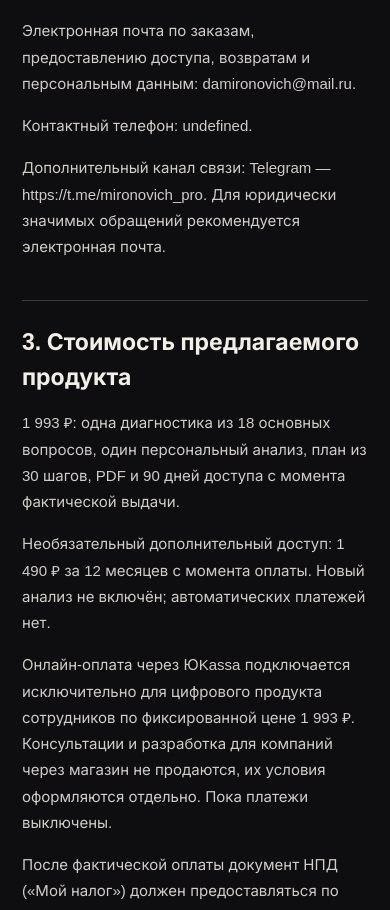
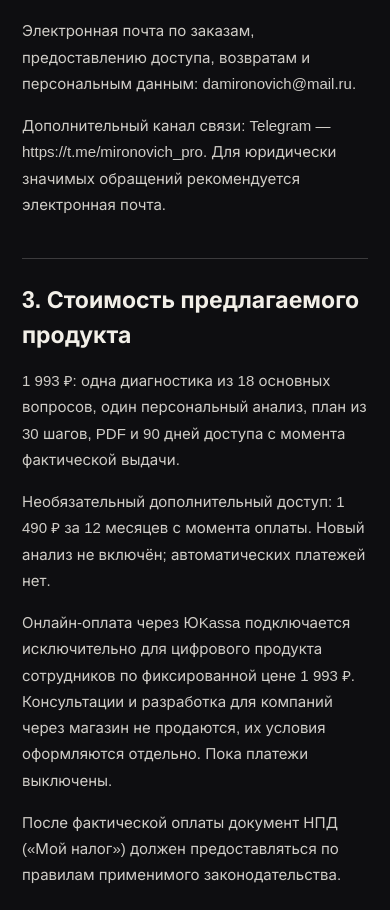
Before and after one commit to mironovich2345-code/mironovich.pro, a Next.js app: page /requisites in a window 390 px wide. Shown: the part 1187-2097 px from the top of the page. Built offline with nearby package versions, Linux system fonts and the light colour scheme; no server answers; a web font is replaced by a local one.

Commit message:
privacy: remove public seller phone from storefront and requisites

```diff
--- a/app/requisites/page.tsx
+++ b/app/requisites/page.tsx
@@ -22,7 +22,6 @@ export default function Requisites() {
       ]},
       { title: "Связь и обращения", paragraphs: [
         "Электронная почта по заказам, предоставлению доступа, возвратам и персональным данным: " + seller.email + ".",
-        "Контактный телефон: " + seller.phone + ".",
         "Дополнительный канал связи: Telegram — " + seller.telegram + ". Для юридически значимых обращений рекомендуется электронная почта.",
       ]},
       { title: "Стоимость предлагаемого продукта", paragraphs: [
```
